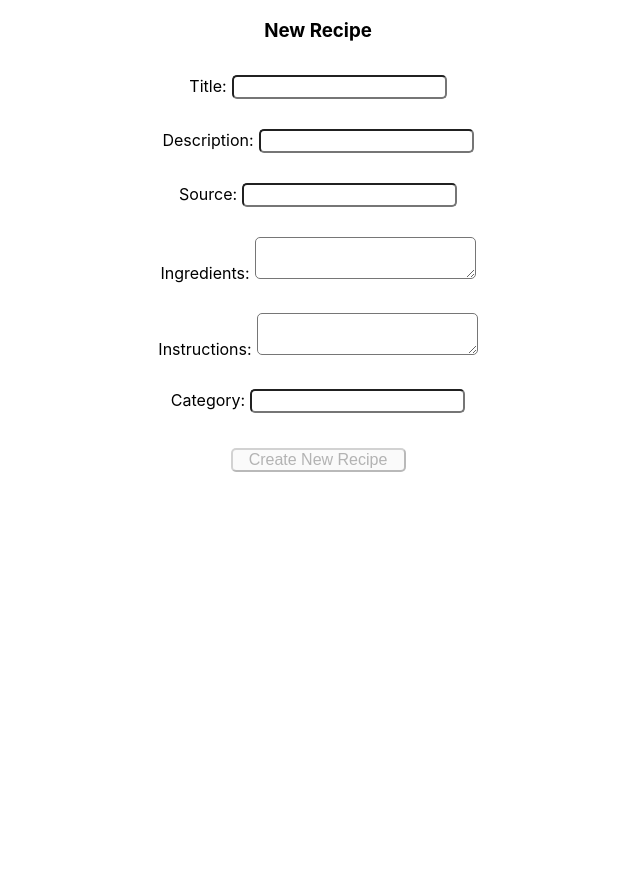
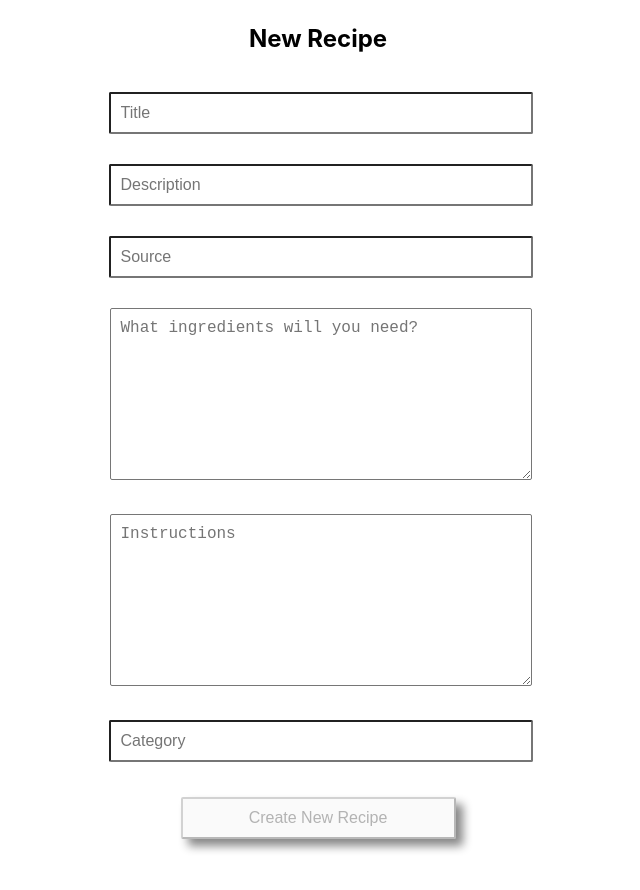
Before and after one commit to Build-Week-Secret-Family-Recipes-4/front-end, a React (Create React App) app in the folder secret-family-recipes/: page / in a window 1280 px wide. Shown: the top 890 px of the page, without its empty margins (322-962 px from the left). Before the commit the page ends 800 px from the top, so only its background shows below. Built offline with nearby package versions, Linux system fonts and the light colour scheme.

Commit message:
re-styled all forms to match eachother

```diff
--- a/secret-family-recipes/src/components/LoginForm.js
+++ b/secret-family-recipes/src/components/LoginForm.js
@@ -9,10 +9,13 @@ const Form = styled.form`
     align-items: center;
 `
 const Button = styled.button`
-        border-radius: 5px;
-        font-size: 1rem;
-        width: 100px;
-        margin-top: 20px;
+    border-radius: 2px;
+    font-size: 1rem;
+    width: 275px;
+    margin-top: 20px;
+    padding:10px;
+    box-shadow: 7px 7px 10px #888888;
+
 `
 const Error = styled.p`
     color: red;
@@ -31,7 +34,13 @@ const Fields = styled.div`
 const TextInput = styled.input`
     margin-left: 5px;
     font-size: 1rem;
-    border-radius: 5px;
+    border-radius: 2px;
+    padding: 10px;
+    width: 250px;
+`
+
+const Header = styled.h3`
+    font-size: 1.5rem;
 `
 
 // validation schema
@@ -107,30 +116,30 @@ export default function LoginForm() {
 
     return (
         <Form onSubmit={formSubmit}>
-          <h3>Login</h3>
+          <Header>Login</Header>
           <Login>
             <Fields>
             <label htmlFor="username">
-                Username:
                 <TextInput
                     type="text"
                     name="username"
                     id="username"
                     value={formState.username}
                     onChange={changeHandler}
+                    placeholder="Username"
                 />
                 {errorState.username.length > 0 ? (<Error className="error">{errorState.username}</Error>) : null}
             </label>
             </Fields>
             <Fields>
             <label htmlFor="password">
-                Password:
                 <TextInput
                     type="password"
                     name="password"
                     id="password"
                     value={formState.password}
                     onChange={changeHandler}
+                    placeholder="Password"
                 />
                 {errorState.password.length > 0 ? (<Error className="error">{errorState.password}</Error>) : null}
             </label>
--- a/secret-family-recipes/src/components/NewRecipeForm.js
+++ b/secret-family-recipes/src/components/NewRecipeForm.js
@@ -7,12 +7,15 @@ const Form = styled.form`
     display:flex;
     flex-direction: column;
     align-items: center;
+    margin-bottom: 100px;
 `
 const Button = styled.button`
-        border-radius: 5px;
-        font-size: 1rem;
-        width: 175px;
-        margin-top: 20px;
+    border-radius: 2px;
+    font-size: 1rem;
+    width: 275px;
+    margin-top: 20px;
+    padding:10px;
+    box-shadow: 7px 7px 10px #888888;
 `
 const Error = styled.p`
     color: red;
@@ -32,14 +35,21 @@ const Fields = styled.div`
 const TextInput = styled.input`
     margin-left: 5px;
     font-size: 1rem;
-    border-radius: 5px;
+    border-radius: 2px;
+    padding: 10px;
+    width: 400px;
 `
 const TextArea = styled.textarea`
     margin-left: 5px;
     font-size: 1rem;
-    border-radius: 5px;
+    border-radius: 2px;
+    padding: 10px;
+    width: 400px;
+    height: 150px;
 `
-
+const Header = styled.h3`
+    font-size: 1.5rem;
+`
 
 const formSchema = yup.object().shape({
     title: yup.string().required("Please enter a title"),
@@ -109,80 +119,80 @@ export default function NewRecipe() {
 
     return (
         <Form onSubmit={formSubmit}>
-            <h3>New Recipe</h3>
+            <Header>New Recipe</Header>
             <Recipe>
             <Fields>
             <label htmlFor="title">
-                Title:
                 <TextInput
                     type="text"
                     name="title"
                     id="recipe-title"
                     value={formState.title}
                     onChange={changeHandler}
+                    placeholder="Title"
                 />
                 {errorState.title.length > 0 ? (<Error className="error">{errorState.title}</Error>) : null}
             </label>
             </Fields>
             <Fields>
             <label htmlFor="description">
-                Description:
                 <TextInput
                     type="text"
                     name="description"
                     id="recipe-description"
                     value={formState.description}
                     onChange={changeHandler}
+                    placeholder="Description"
                 />
                  {errorState.description.length > 0 ? (<Error className="error">{errorState.description}</Error>) : null}
             </label>
             </Fields>
             <Fields>
             <label htmlFor="source">
-                Source:
                 <TextInput
                     type="text"
                     name="source"
                     id="recipe-source"
                     value={formState.source}
                     onChange={changeHandler}
+                    placeholder="Source"
                 />
                 {errorState.source.length > 0 ? (<Error className="error">{errorState.source}</Error>) : null}
             </label>
             </Fields>
             <Fields>
             <label htmlFor="ingredients">
-                Ingredients:
                 <TextArea
                     name="ingredients"
                     id="recipe-ingredients"
                     value={formState.ingredients}
                     onChange={changeHandler}
+                    placeholder="What ingredients will you need?"
                 />
                  {errorState.ingredients.length > 0 ? (<Error className="error">{errorState.ingredients}</Error>) : null}
             </label>
             </Fields>
             <Fields>
             <label htmlFor="instructions">
-                Instructions:
                 <TextArea
                     name="instructions"
                     id="recipe-instructions"
                     value={formState.instructions}
                     onChange={changeHandler}
+                    placeholder="Instructions"
                 />
                 {errorState.instructions.length > 0 ? (<Error className="error">{errorState.instructions}</Error>) : null}
             </label>
             </Fields>
             <Fields>
             <label htmlFor="category">
-                Category:
                 <TextInput
                     type="text"
                     name="category"
                     id="recipe-category"
                     value={formState.category}
                     onChange={changeHandler}
+                    placeholder="Category"
                 />
                 {errorState.category.length > 0 ? (<Error className="error">{errorState.category}</Error>) : null}
             </label>
--- a/secret-family-recipes/src/components/SignupForm.js
+++ b/secret-family-recipes/src/components/SignupForm.js
@@ -9,10 +9,12 @@ const Form = styled.form`
     align-items: center;
 `
 const Button = styled.button`
-        border-radius: 5px;
-        font-size: 1rem;
-        width: 100px;
-        margin-top: 20px;
+    border-radius: 2px;
+    font-size: 1rem;
+    width: 275px;
+    margin-top: 20px;
+    padding:10px;
+    box-shadow: 7px 7px 10px #888888;
 `
 const Error = styled.p`
     color: red;
@@ -27,14 +29,20 @@ const Signup = styled.div`
 const Fields = styled.div`
     padding: 15px;
     font-size: 1rem;
+
 `
 
 const TextInput = styled.input`
     margin-left: 5px;
     font-size: 1rem;
-    border-radius: 5px;
+    border-radius: 2px;
+    padding: 10px;
+    width: 250px;
 `
 
+const Header = styled.h3`
+    font-size: 1.5rem;
+`
 
 // validation schema
 const formSchema = yup.object().shape({
@@ -115,69 +123,69 @@ export default function SignupForm() {
 
     return (
         <Form onSubmit={formSubmit}>
-          <h3>Sign Up</h3>
+          <Header>Sign Up</Header>
           <Signup>
           <Fields>
             <label htmlFor="firstname">
-                First Name:
                 <TextInput
                     type="text"
                     name="firstname"
                     id="signup-firstname"
                     value={formState.firstname}
                     onChange={changeHandler}
+                    placeholder="First Name"
                 />
                 {errorState.firstname.length > 0 ? (<Error className="error">{errorState.firstname}</Error>) : null}
             </label>
             </Fields>
             <Fields>
             <label htmlFor="lastname">
-                Last Name:
                 <TextInput
                     type="text"
                     name="lastname"
                     id="signup-lastname"
                     value={formState.lastname}
                     onChange={changeHandler}
+                    placeholder="Last Name"
                 />
                 {errorState.lastname.length > 0 ? (<Error className="error">{errorState.lastname}</Error>) : null}
             </label>
             </Fields>
             <Fields>
             <label htmlFor="email">
-                Email:
                 <TextInput
                     type="text"
                     name="email"
                     id="signup-email"
                     value={formState.email}
                     onChange={changeHandler}
+                    placeholder="Email Address"
                 />
                 {errorState.email.length > 0 ? (<Error className="error">{errorState.email}</Error>) : null}
             </label>
             </Fields>
             <Fields>
             <label htmlFor="username">
-                Username:
                 <TextInput
                     type="text"
                     name="username"
                     id="signup-username"
                     value={formState.username}
                     onChange={changeHandler}
+                    placeholder="Username"
                 />
                 {errorState.username.length > 0 ? (<Error className="error">{errorState.username}</Error>) : null}
             </label>
             </Fields>
             <Fields>
             <label htmlFor="password">
-                Password:
                 <TextInput
                     type="password"
                     name="password"
                     id="signup-password"
                     value={formState.password}
                     onChange={changeHandler}
+                    placeholder="Password"
                 />
                 {errorState.password.length > 0 ? (<Error className="error">{errorState.password}</Error>) : null}
             </label>
```
